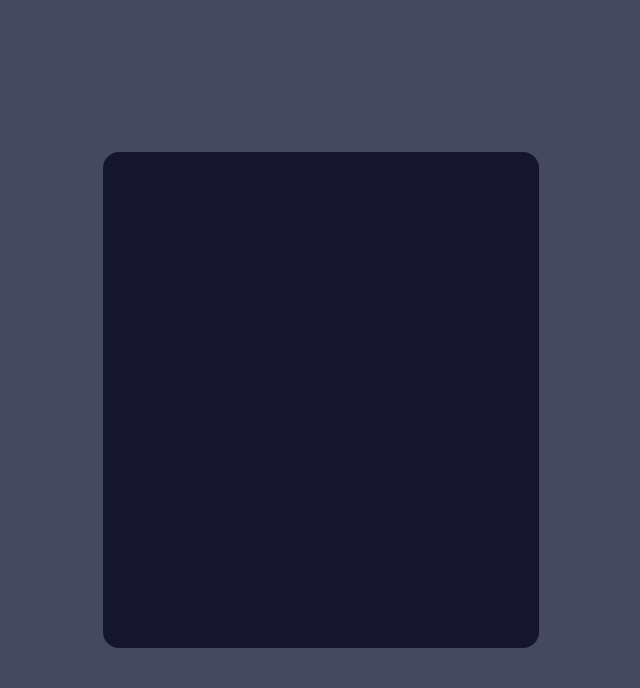
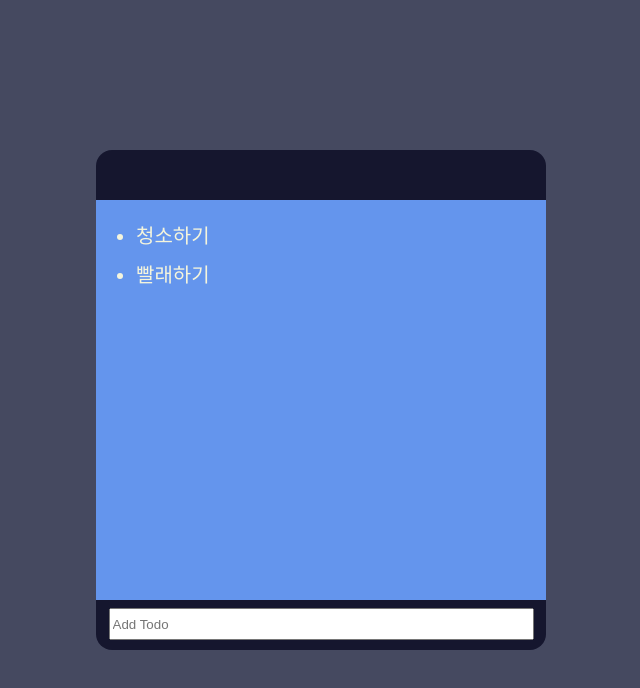
Before and after one commit to chb6734/minitodolist, a React (Create React App) app: page / in a window 1280 px wide. Shown: the top 688 px of the page, without its empty margins (319-959 px from the left). Built offline with nearby package versions, Linux system fonts and the light colour scheme.

Commit message:
feat: navbar 추가

```diff
--- a/src/App.css
+++ b/src/App.css
@@ -7,11 +7,12 @@
 }
 
 .content {
-  font-family: system-ui, serif;
-  font-size: 2rem;
-  padding: 3rem;
+  display: flex;
+  flex-direction: column;
+  justify-content: center;
+  align-items: center;
   border-radius: 1rem;
-  height: 400px;
-  width: 340px;
+  height: 500px;
+  width: 450px;
   background-color: #15162e;
 }
--- a/src/App.js
+++ b/src/App.js
@@ -1,10 +1,17 @@
 import "./App.css";
 import React from "react";
+import Todolist from "./components/Todolist";
+import AddTodo from "./components/AddTodo";
+import NavBar from "./components/NavBar";
 
 function App() {
   return (
     <div className="wrapper">
-      <div className="content"></div>
+      <div className="content">
+        <NavBar />
+        <Todolist />
+        <AddTodo />
+      </div>
     </div>
   );
 }
--- /dev/null
+++ b/src/components/NavBar.jsx
@@ -0,0 +1,5 @@
+import React from "react";
+import styled from "./Navbar.module.css";
+export default function NavBar() {
+  return <div className={styled.nav}></div>;
+}
--- /dev/null
+++ b/src/components/Navbar.module.css
@@ -0,0 +1,4 @@
+.nav {
+  width: 425px;
+  height: 40px;
+}
```
